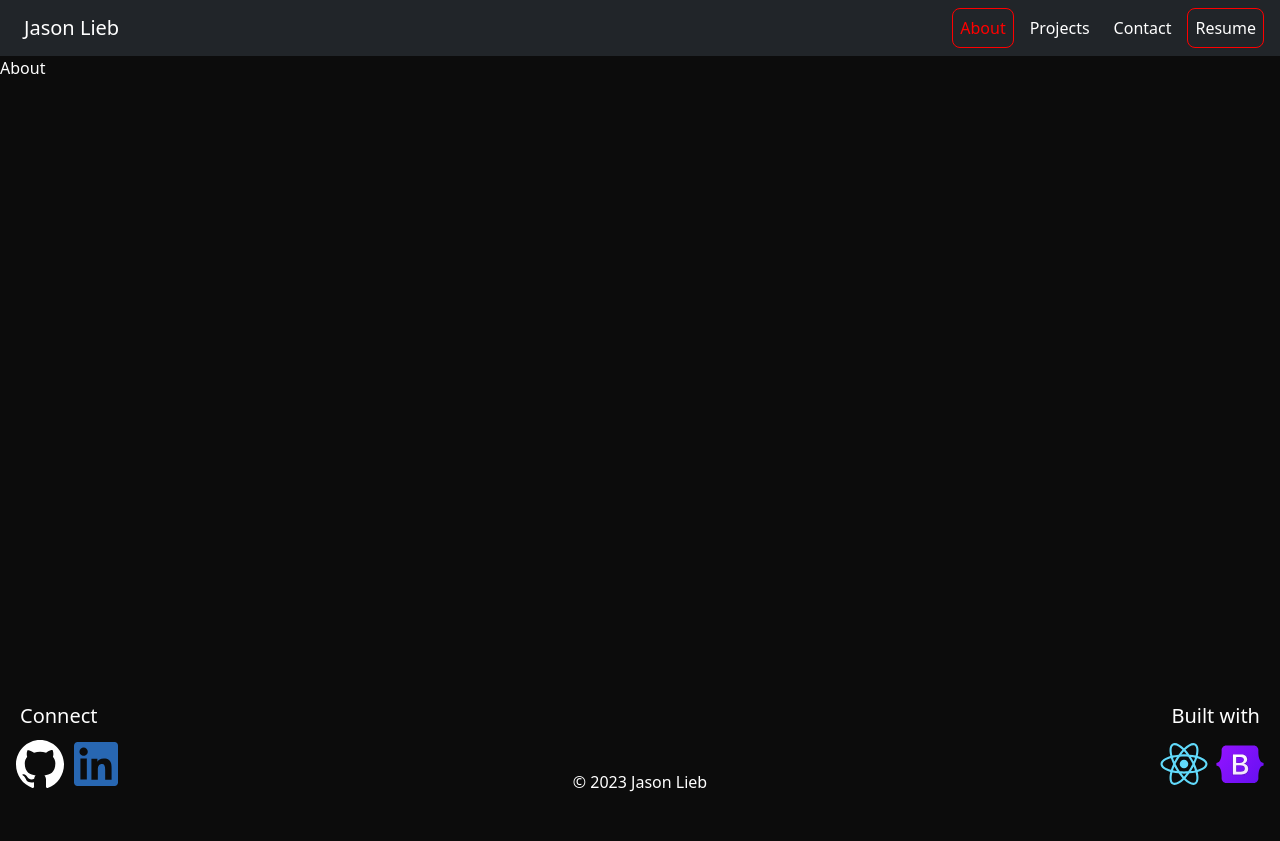
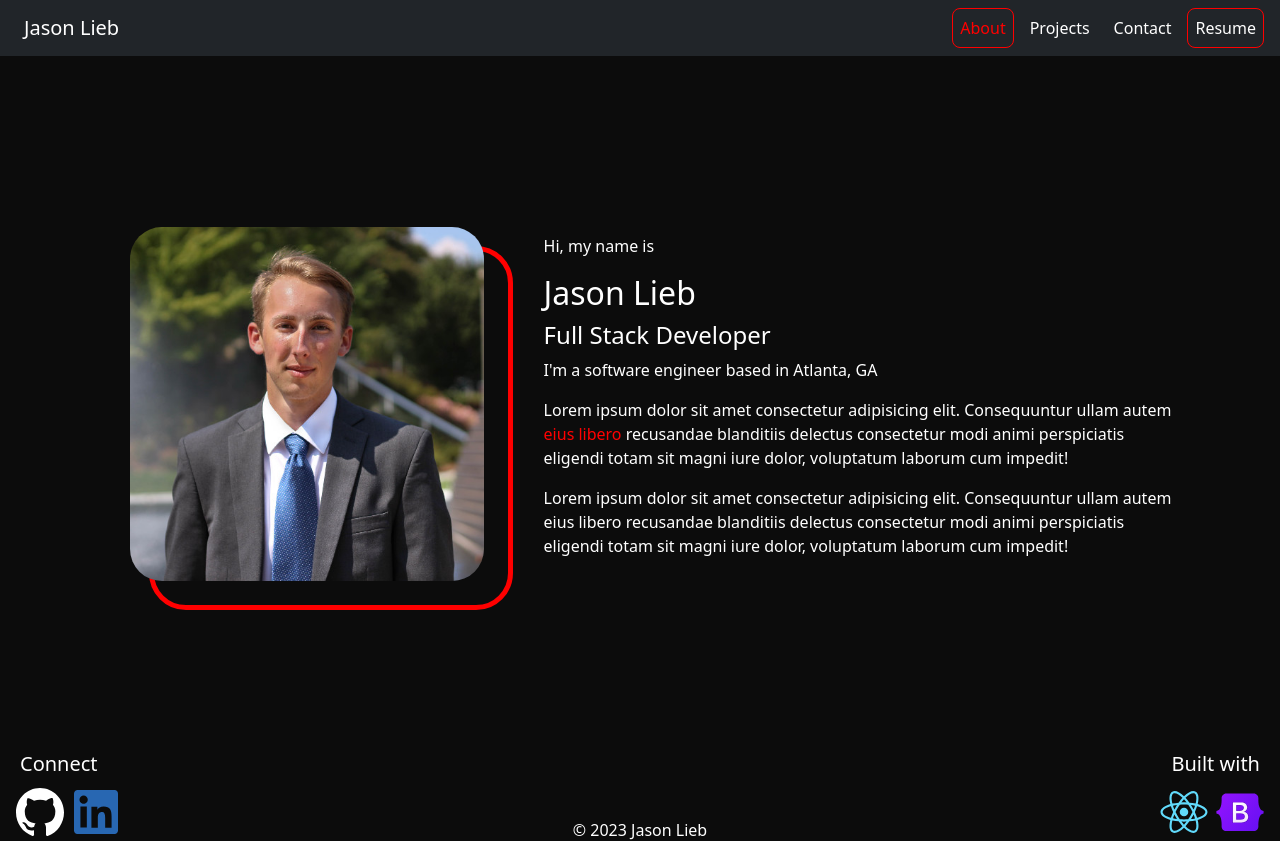
Before and after one commit to jason-lieb/Portfolio, a React (Create React App) app: page / in a window 1280 px wide. Before the commit the page ends 800 px from the top, so only its background shows below. Built offline with nearby package versions, Linux system fonts and the light colour scheme.

Commit message:
add content to about page and add styling

```diff
--- a/src/assets/App.css
+++ b/src/assets/App.css
@@ -11,13 +11,40 @@ svg {
   width: 3rem;
 }
 
-footer {
+.page {
+  min-height: 75vh;
+  /* height: fit-content; */
+  /* height: max(75vh, fit-content); */
+}
+
+span {
+  color: red;
+}
+
+.profile {
+  position: relative;
+  top: -1.5rem;
+  left: -1.5rem;
+  width: clamp(200px, 200px + 12vw, 400px);
+}
+
+.profile-container {
+  position: relative;
+  top: 1.5rem;
+  left: 1.5rem;
+  margin: 3rem;
+  outline: 5px solid red;
+  border-radius: 1rem;
+  height: fit-content;
+}
+
+/* footer {
   position: absolute;
   bottom: 0;
   left: 0;
   width: 100%;
   margin-bottom: 0.5rem;
-}
+} */
 
 .nav-link {
   margin: 0 0.25rem;
@@ -58,10 +85,6 @@ form {
 }
 
 @media (max-width: 768px) {
-  .width-100 {
-    width: 100%;
-  }
-
   .form {
     width: 100%;
   }
--- a/src/pages/About.jsx
+++ b/src/pages/About.jsx
@@ -1,12 +1,47 @@
+import Container from 'react-bootstrap/Container'
+import Stack from 'react-bootstrap/Stack'
+
 export default function About() {
-  return <div>About</div>
+  return (
+    <Container
+      fluid
+      className="my-md-5 page d-flex justify-content-center align-items-center container-xl"
+    >
+      <Stack className="d-flex flex-md-row align-items-center">
+        <div className="rounded-5 profile-container">
+          <img
+            className="rounded-5 profile"
+            src={require('../assets/profile-pic.jpeg')}
+            alt="Profile"
+          />
+        </div>
+        <Container className="d-flex flex-column justify-content-center">
+          <p>Hi, my name is</p>
+          <h2>Jason Lieb</h2>
+          <h4>Full Stack Developer</h4>
+          <p>I'm a software engineer based in Atlanta, GA</p>
+          <p>
+            Lorem ipsum dolor sit amet consectetur adipisicing elit.
+            Consequuntur ullam autem <span> eius libero</span> recusandae
+            blanditiis delectus consectetur modi animi perspiciatis eligendi
+            totam sit magni iure dolor, voluptatum laborum cum impedit!
+          </p>
+          <p>
+            Lorem ipsum dolor sit amet consectetur adipisicing elit.
+            Consequuntur ullam autem eius libero recusandae blanditiis delectus
+            consectetur modi animi perspiciatis eligendi totam sit magni iure
+            dolor, voluptatum laborum cum impedit!
+          </p>
+        </Container>
+      </Stack>
+    </Container>
+  )
 }
 
 /*
 
-Hi, my name is
-Jason Lieb
-Full Stack Developer
-
+ME degree from GT
+Until Galapagos
+Dedicated
 
 */
--- a/src/pages/Contact.jsx
+++ b/src/pages/Contact.jsx
@@ -32,7 +32,10 @@ export default function Contact() {
   }
 
   return (
-    <Container fluid className="my-5 page">
+    <Container
+      fluid
+      className="my-5 page d-flex flex-column justify-content-center"
+    >
       <h2 className="text-center">Contact</h2>
       <Container className="py-3 px-md-5 form">
         <Form onSubmit={submitForm}>
```
Also changed, not shown: src/components/Project.jsx (+10 -0 lines), 1 other file (tests, documents, lock files or other folders).
